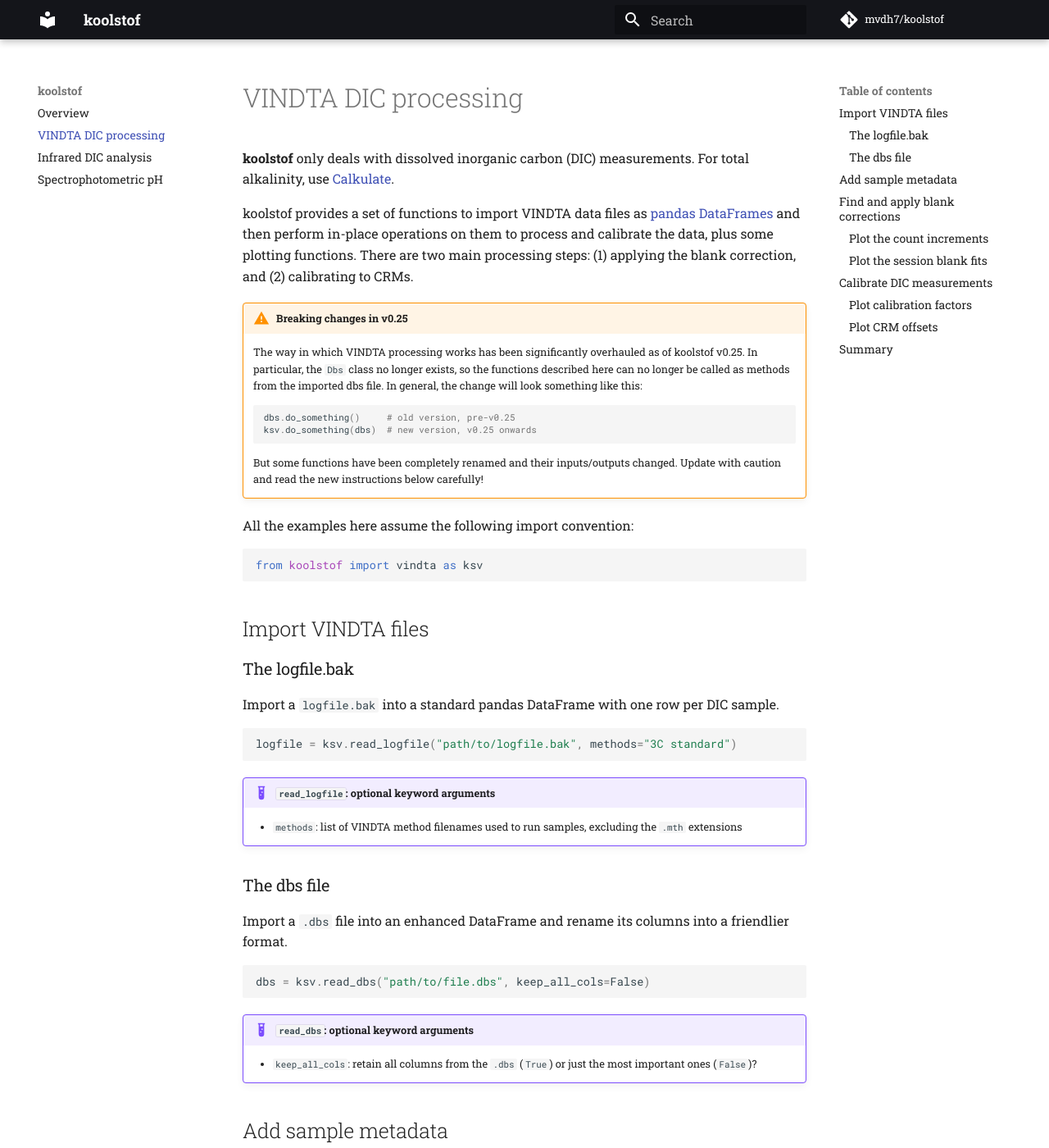
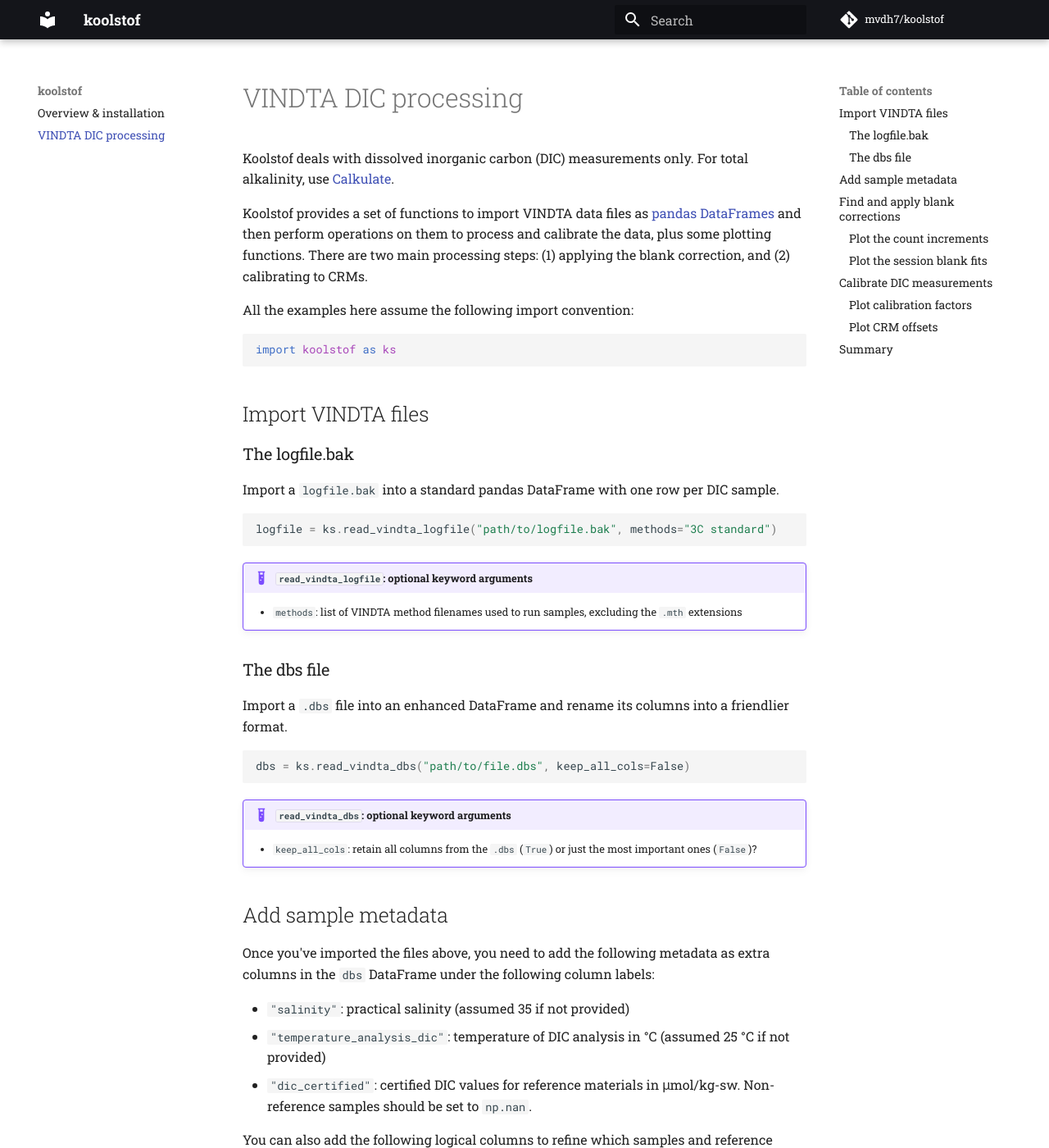
Before and after one commit to mvdh7/koolstof, an MkDocs documentation site: the page built from docs/vindta.md, in a window 1280 px wide and 1400 px high. Shown: the whole window at 82% size. Built offline with MkDocs 1.6.1 and Material for MkDocs 9.7.7, drawn with Linux system fonts in a browser that asks for light colours; comment, search, counter and statistics services are not loaded; some of the changed text lies outside the part shown.

Commit message:
Updates towards v1

````diff
--- a/docs/vindta.md
+++ b/docs/vindta.md
@@ -1,23 +1,13 @@
 # VINDTA DIC processing
 
-**koolstof** only deals with dissolved inorganic carbon (DIC) measurements.  For total alkalinity, use [Calkulate](https://calkulate.readthedocs.io/).
+Koolstof deals with dissolved inorganic carbon (DIC) measurements only.  For total alkalinity, use [Calkulate](https://calkulate.readthedocs.io/).
 
-koolstof provides a set of functions to import VINDTA data files as [pandas DataFrames](https://pandas.pydata.org/pandas-docs/stable/reference/api/pandas.DataFrame.html) and then perform in-place operations on them to process and calibrate the data, plus some plotting functions.  There are two main processing steps: (1) applying the blank correction, and (2) calibrating to CRMs.
-
-!!! warning "Breaking changes in v0.25"
-    The way in which VINDTA processing works has been significantly overhauled as of koolstof v0.25.  In particular, the `Dbs` class no longer exists, so the functions described here can no longer be called as methods from the imported dbs file. In general, the change will look something like this:
-
-    ```python
-    dbs.do_something()     # old version, pre-v0.25
-    ksv.do_something(dbs)  # new version, v0.25 onwards
-    ```
-
-    But some functions have been completely renamed and their inputs/outputs changed.  Update with caution and read the new instructions below carefully!
+Koolstof provides a set of functions to import VINDTA data files as [pandas DataFrames](https://pandas.pydata.org/pandas-docs/stable/reference/api/pandas.DataFrame.html) and then perform operations on them to process and calibrate the data, plus some plotting functions.  There are two main processing steps: (1) applying the blank correction, and (2) calibrating to CRMs.
 
 All the examples here assume the following import convention:
 
 ```python
-from koolstof import vindta as ksv
+import koolstof as ks
 ```
 
 ## Import VINDTA files
@@ -27,10 +17,10 @@
 Import a `logfile.bak` into a standard pandas DataFrame with one row per DIC sample.
 
 ```python
-logfile = ksv.read_logfile("path/to/logfile.bak", methods="3C standard")
+logfile = ks.read_vindta_logfile("path/to/logfile.bak", methods="3C standard")
 ```
 
-!!! example "`read_logfile`: optional keyword arguments"
+!!! example "`read_vindta_logfile`: optional keyword arguments"
 
     * `methods`: list of VINDTA method filenames used to run samples, excluding the `.mth` extensions
 
@@ -39,10 +29,10 @@
 Import a `.dbs` file into an enhanced DataFrame and rename its columns into a friendlier format.
 
 ```python
-dbs = ksv.read_dbs("path/to/file.dbs", keep_all_cols=False)
+dbs = ks.read_vindta_dbs("path/to/file.dbs", keep_all_cols=False)
 ```
 
-!!! example "`read_dbs`: optional keyword arguments"
+!!! example "`read_vindta_dbs`: optional keyword arguments"
 
     * `keep_all_cols`: retain all columns from the `.dbs` (`True`) or just the most important ones (`False`)?
 
@@ -65,11 +55,11 @@
 
 ```python
 import numpy as np
-from koolstof import vindta as ksv
+import koolstof as ks
 
 # Import files from VINDTA
-logfile = ksv.read_logfile("path/to/logfile.bak")
-dbs = ksv.read_dbs("path/to/dbsfile.dbs")
+logfile = ks.read_vindta_logfile("path/to/logfile.bak")
+dbs = ks.read_vindta_dbs("path/to/dbsfile.dbs")
 
 # Assign certified DIC for CRMs
 # - In this example, we assume that the 'bottle' column of the dbs always
@@ -94,10 +84,10 @@
 
 ## Find and apply blank corrections
 
-To find and apply the blank corrections, use `ksv.blank_correction()`.
+To find and apply the blank corrections, use `ks.blank_correction`.
 
 ```python
-sessions = ksv.blank_correction(
+sessions = ks.blank_correction(
     dbs,
     logfile,
     blank_col="blank",
@@ -125,32 +115,32 @@
 First, check that you are using an appropriate value of `use_from`.  In general, in a coulometric titration, all the CO<sub>2</sub> from the sample passes through the coulometer within the first few minutes, so the last few minutes can be considered as 'blank' measurements.  koolstof determines the blank first on a sample-by-sample basis starting from whatever minute is specified by `use_from`, so we should check that the increments from this point actually are constant.  To do this:
 
 ```python
-ksv.plot_increments(dbs, logfile, use_from=6)
+ks.plot_increments(dbs, logfile, use_from=6)
 ```
 
 This generates a figure like below:
 
-![Output from ksv.plot_increments()](https://raw.githubusercontent.com/mvdh7/koolstof/main/docs/img/plot_increments.png)
+![Output from ks.plot_increments](https://raw.githubusercontent.com/mvdh7/koolstof/main/docs/img/plot_increments.png)
 
 Here we see the count increments for every sample in the dbs.  The y-axis is automatically zoomed in on the lower values at the end of the analysis, which we use to determine the blank.  The data points currently considered as 'blanks', where the number of minutes is greater than or equal to `use_from`, are shown in red.  We need to check that all the sample has indeed passed through this point, and that there isn't a strong trend with time in the red points.
 
-In the example above, the points at minute 6 (and possibly 7) are still a bit higher than the points later on, so it would probably be better to switch to `use_from=7` (or `use_from=8`) when running `ksv.blank_correction` on this dataset.
+In the example above, the points at minute 6 (and possibly 7) are still a bit higher than the points later on, so it would probably be better to switch to `use_from=7` (or `use_from=8`) when running `ks.blank_correction` on this dataset.
 
 ### Plot the session blank fits
 
 Once we're happy with the `use_from` value, we can plot the blank fits on a session-by-session basis.  Although we determine an individual blank value for each sample, koolstof doesn't use these directly to make the blank correction.  The results are better if you fit a curve through the blank values for each analysis session.  To visualise the fitted curves for all the analysis sessions in your dbs, use:
 
 ```python
-ksv.plot_blanks(dbs, sessions)
+ks.plot_blanks(dbs, sessions)
 ```
 
 This generates a sequence of plots, each something like this:
 
-![Output from ksv.plot_blanks()](https://raw.githubusercontent.com/mvdh7/koolstof/main/docs/img/plot_blanks.png)
+![Output from ks.plot_blanks](https://raw.githubusercontent.com/mvdh7/koolstof/main/docs/img/plot_blanks.png)
 
 The points are the sample-by-sample blank values, with error bars indicating the standard deviation of the minute-by-minute blank estimates for each sample.  The solid line shows the fit, which is what's actually used to make the blank correction for each sample.
 
-If any points fall far away from the rest and are causing the solid line to not have a good fit to the data, you can ignore them (in this curve fitting step only) by setting the `"blank_good"` column of `dbs` to `False` for those rows.  Then, re-run `ksv.blank_correction`.  These points will subsequently show up as open symbols on these plots (see legend - 'Ignored') and won't influence the fitted line.
+If any points fall far away from the rest and are causing the solid line to not have a good fit to the data, you can ignore them (in this curve fitting step only) by setting the `"blank_good"` column of `dbs` to `False` for those rows.  Then, re-run `ks.blank_correction`.  These points will subsequently show up as open symbols on these plots (see legend - 'Ignored') and won't influence the fitted line.
 
 A DIC result will still be returned for these points, so you should check whether it looks sensible, as an unusual blank value may indicate that something may have gone wrong with that particular analysis.
 
@@ -159,7 +149,7 @@
 Once the blank correction is complete, you can calibrate the DIC measurements based on CRMs.
 
 ```python
-ksv.calibrate_dic(dbs, sessions)
+ks.calibrate_dic(dbs, sessions)
 ```
 
 This adds extra columns to `dbs` and `sessions` with various calibration metadata.  The final DIC result can be found in `dbs.dic`.
@@ -171,28 +161,28 @@
 To see all the calibration factors in the dbs through time, use:
 
 ```python
-ksv.plot_k_dic(dbs, sessions, show_ignored=True)
+ks.plot_k_dic(dbs, sessions, show_ignored=True)
 ```
 
 The plot may look something like this:
 
-![Output from ksv.plot_k_dic()](https://raw.githubusercontent.com/mvdh7/koolstof/main/docs/img/plot_k_dic_0.png)
+![Output from ks.plot_k_dic()](https://raw.githubusercontent.com/mvdh7/koolstof/main/docs/img/plot_k_dic_0.png)
 
 Each change of colour and marker style indicates a new analysis session, and the horizontal lines show the mean calibration factors used for each session.
 
-In the example above, there are clearly two bad CRM measurements.  You can exclude these from the calibration by setting `"k_dic_good"` to false, then re-run `ksv.calibrate_dic` to recalibrate.  Recreating the figure above but with `show_ignored=False` now gives us a clearer picture of the calibrations:
+In the example above, there are clearly two bad CRM measurements.  You can exclude these from the calibration by setting `"k_dic_good"` to false, then re-run `ks.calibrate_dic` to recalibrate.  Recreating the figure above but with `show_ignored=False` now gives us a clearer picture of the calibrations:
 
-![Output from ksv.plot_k_dic()](https://raw.githubusercontent.com/mvdh7/koolstof/main/docs/img/plot_k_dic_1.png)
+![Output from ks.plot_k_dic()](https://raw.githubusercontent.com/mvdh7/koolstof/main/docs/img/plot_k_dic_1.png)
 
 ### Plot CRM offsets
 
 Finally, we can visualise the same information above in a different way by looking at the offsets between each CRM after calibration and its certified value:
 
 ```python
-ksv.plot_dic_offset(dbs, sessions)
+ks.plot_dic_offset(dbs, sessions)
 ```
 
-![Output from ksv.plot_dic_offset()](https://raw.githubusercontent.com/mvdh7/koolstof/main/docs/img/plot_dic_offset.png)
+![Output from ks.plot_dic_offset](https://raw.githubusercontent.com/mvdh7/koolstof/main/docs/img/plot_dic_offset.png)
 
 The CRMs for each analysis session will fall on average at zero.  The scatter about zero gives some indication of the precision of the measurement.
 
@@ -204,11 +194,11 @@
 
 ```python
 import numpy as np
-from koolstof import vindta as ksv
+import koolstof as ks
 
 # Import files from VINDTA
-logfile = ksv.read_logfile("path/to/logfile.bak")
-dbs = ksv.read_dbs("path/to/dbsfile.dbs")
+logfile = ks.read_vindta_logfile("path/to/logfile.bak")
+dbs = ks.read_vindta_dbs("path/to/dbsfile.dbs")
 
 # Assign certified DIC for CRMs
 # - In this example, we assume that the 'bottle' column of the dbs always
@@ -231,19 +221,19 @@
 # at the figures below
 
 # Find and apply blank corrections
-sessions = ksv.blank_correction(dbs, use_from=8)
+sessions = ks.blank_correction(dbs, use_from=8)
 
 # Visualise blank corrections
-ksv.plot_increments(dbs, logfile)
-ksv.plot_blanks(dbs, sessions)
+ks.plot_increments(dbs, logfile)
+ks.plot_blanks(dbs, sessions)
 
 # Here, set any values of dbs.k_dic_good to False as needed from looking
 # at the figures below
 
 # Calibrate DIC
-ksv.calibrate_dic(dbs, sessions)
+ks.calibrate_dic(dbs, sessions)
 
 # Visualise the calibration
-ksv.plot_k_dic(dbs, sessions, show_ignored=False)
-ksv.plot_dic_offset(dbs, sessions)
+ks.plot_k_dic(dbs, sessions, show_ignored=False)
+ks.plot_dic_offset(dbs, sessions)
 ```
--- a/mkdocs.yml
+++ b/mkdocs.yml
@@ -1,17 +1,17 @@
 site_name: koolstof
 site_author: Matthew P. Humphreys
-site_description: Miscellaneous tools for marine carbonate chemistry and other such things
-site_url: https://koolstof.readthedocs.io/
-copyright: Copyright &copy; 2020–2023  M. P. Humphreys  (GNU GPLv3)
+site_description: Processing measurements of dissolved inorganic carbon
+site_url: https://koolstof.hseao3.group/
+copyright: Copyright &copy; 2020–2025  M. P. Humphreys  (GNU GPLv3)
 
 repo_name: mvdh7/koolstof
 repo_url: https://github.com/mvdh7/koolstof
 
 nav:
-  - Overview: index.md
+  - Overview & installation: index.md
   - VINDTA DIC processing: vindta.md
-  - Infrared DIC analysis: infrared.md
-  - Spectrophotometric pH: spectro.md
+  # - Infrared DIC analysis: infrared.md
+  # - Spectrophotometric pH: spectro.md
 
 theme:
   name: material
````
Also changed, not shown: README.md (+6 -6 lines), docs/index.md (+1 -1 lines), docs/infrared.md (deleted, +0 -79 lines), docs/maps.md (deleted, +0 -31 lines), docs/spectro.md (deleted, +0 -15 lines), .zenodo.json, 1 other file.
